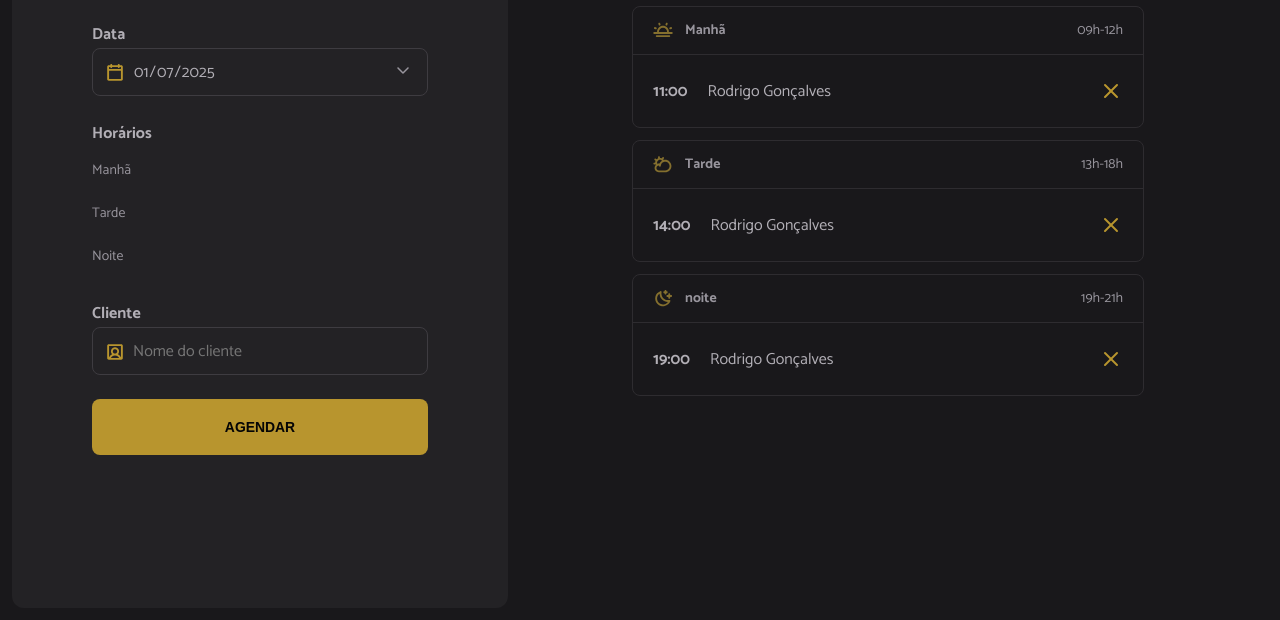
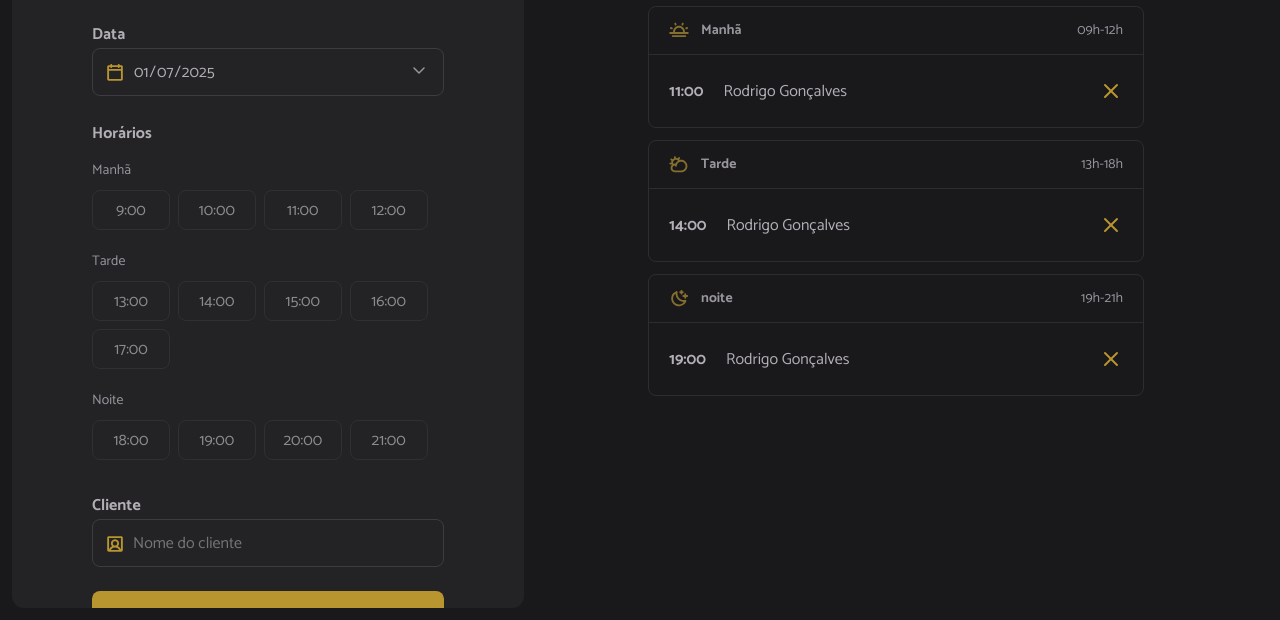
Before and after one commit to CaioDetore/HairDay, a website built with webpack: page index.html in a window 1280 px wide. Shown: the part 180-800 px from the top of the page. Built offline with nearby package versions, Linux system fonts and the light colour scheme.

Commit message:
feat: adicionando horarios

```diff
--- a/index.html
+++ b/index.html
@@ -37,12 +37,12 @@
         <span class="label">Horários</span>
         <ul id="hours" class="hours" aria-label="Horários disponíveis de manhã">
           <!-- Exemplo: Manhã -->
-          <li data-period="morning" class="hour-period">Manhã</li>
+          <!-- <li data-period="morning" class="hour-period">Manhã</li> -->
           <!-- <li data-period="morning" value="09:00" class="hour hour-available">
             09:00
           </li> -->
           <!-- Exemplo: Tarde  -->
-          <li data-period="morning" class="hour-period">Tarde</li>
+          <!-- <li data-period="morning" class="hour-period">Tarde</li> -->
           <!-- <li
             data-period="afternoon"
             value="13:00"
@@ -51,7 +51,7 @@
             13:00
           </li> -->
           <!-- Exemplo: Noite -->
-          <li data-period="morning" class="hour-period">Noite</li>
+          <!-- <li data-period="morning" class="hour-period">Noite</li> -->
 
           <!-- <li data-period="night" value="19:00" class="hour hour-available">
             19:00
--- a/src/modules/form/hours-load.js
+++ b/src/modules/form/hours-load.js
@@ -1,5 +1,7 @@
 import dayjs from 'dayjs'
 import {openingHours} from '../../utils/opening-hours.js'
+
+const hours = document.getElementById('hours')
 
 export function hoursLoad({ date }) {
   const opening = openingHours.map((hour) => {
@@ -7,14 +9,38 @@ export function hoursLoad({ date }) {
 
     const isHourPast = dayjs(date).add(scheduleHour, "hour").isAfter(dayjs())
 
-    console.log({
-      hour,
-      available: isHourPast
-    })
-
     return {
       hour,
       available: isHourPast
     }
   })
+
+  // Renderiza os horários.
+  opening.forEach(({hour, available}) => {
+    const li = document.createElement("li")
+
+    li.classList.add("hour")
+    li.classList.add(available ? "hour-available" : "hour-unavailable")
+
+    li.textContent = hour
+
+    if (hour === "9:00") {
+      hourHeaderAdd("Manhã")
+    } else if (hour === "13:00") {
+      hourHeaderAdd("Tarde")
+    } else if (hour === "18:00"){
+      hourHeaderAdd("Noite")
+    }
+
+    hours.append(li)
+  })
 }
+
+function hourHeaderAdd(title) {
+  const header = document.createElement('li')
+
+  header.classList.add("hour-period")
+  header.textContent = title
+
+  hours.append(header)
+}
```
